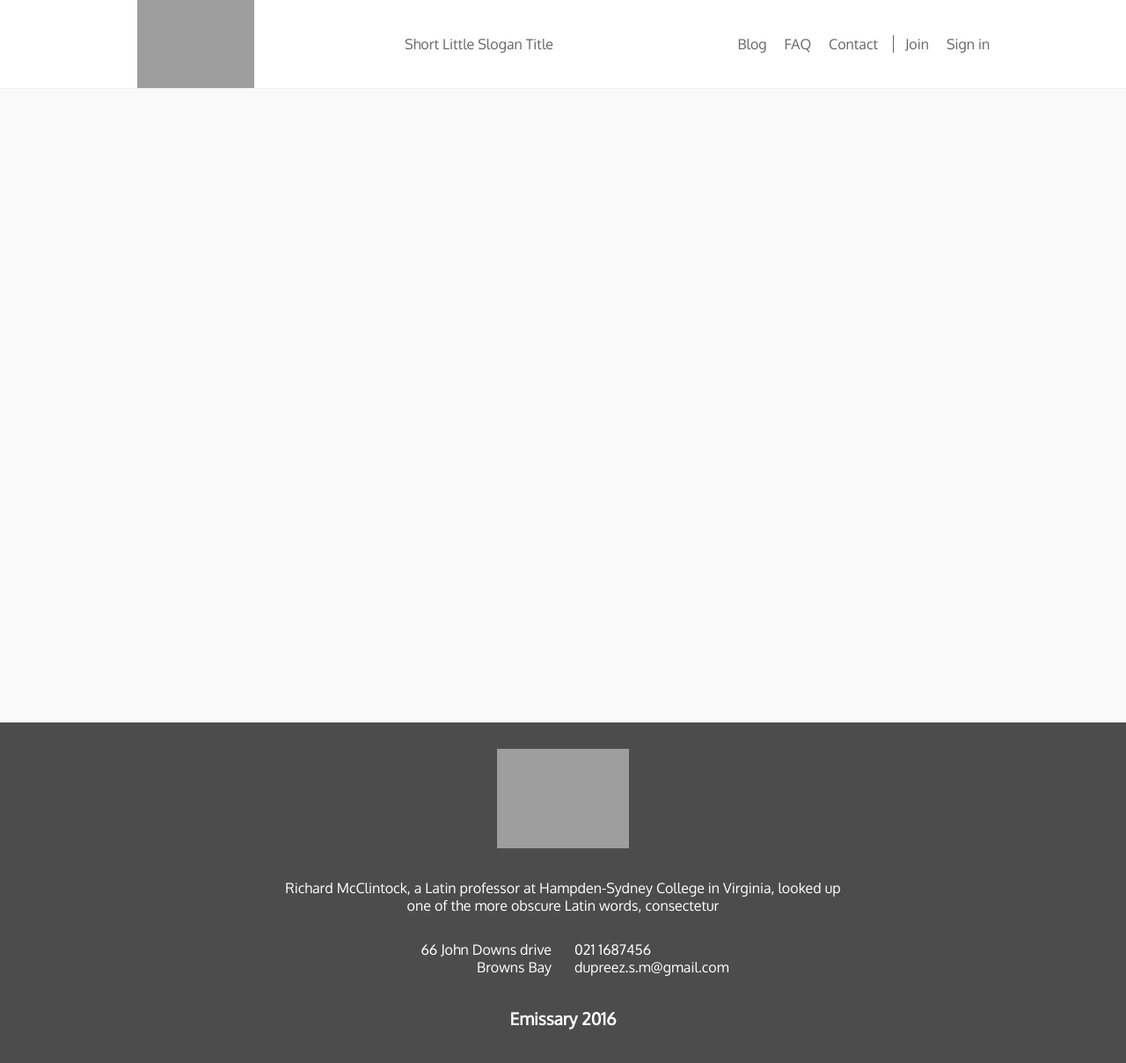
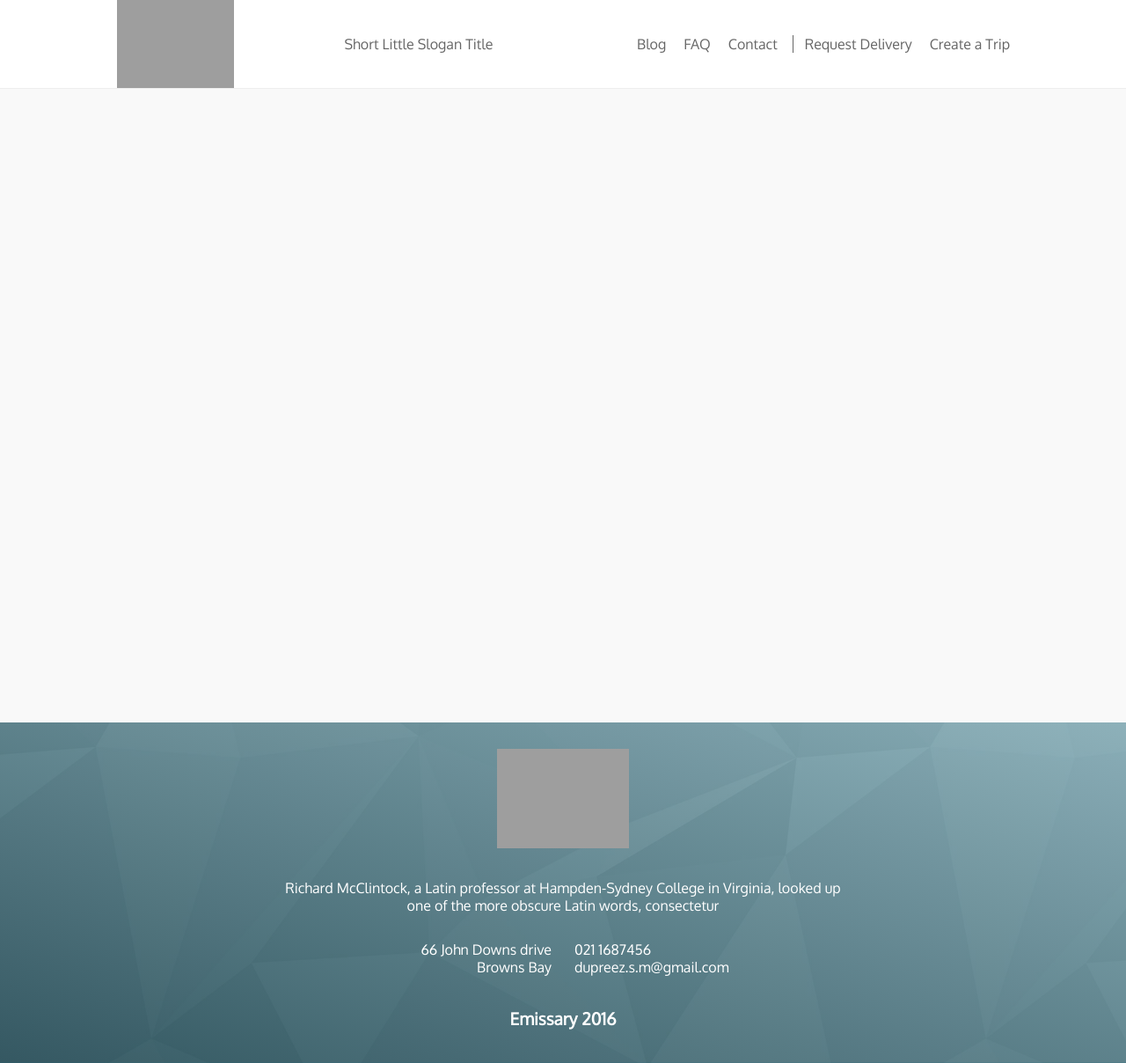
Before and after one commit to SDupZ/emissary, a Django app: page /blog/ in a window 1280 px wide. Shown: the whole page at 88% size. Run offline with Django 3.2, Linux system fonts and the light colour scheme; grey boxes are pictures that could not be loaded.

Commit message:
Added base template for deliveries and updated footer

```diff
--- a/default/views.py
+++ b/default/views.py
@@ -26,10 +26,6 @@ def contact(request):
         form = form_class(data=request.POST)
 
         if form.is_valid():
-            # contact_name = request.POST.get('contact_name', '')
-            # contact_email = request.POST.get('contact_email', '')
-            # form_content = request.POST.get('content', '')
-
             form.save()
 
     context = {
--- /dev/null
+++ b/delivery/admin.py
@@ -0,0 +1,2 @@
+from django.conf import settings
+from django.contrib import admin
--- a/emissary/urls.py
+++ b/emissary/urls.py
@@ -2,9 +2,12 @@ from django.conf.urls import url
 from django.contrib import admin
 
 from default.views import home, blog, faq, contact
+from delivery.views import create_trip, request_delivery
 
 from django.conf import settings
 from django.views.static import serve
+
+from filer.models import Folder, ThumbnailOption
 
 urlpatterns = [
     url(r'^admin/', admin.site.urls),
@@ -15,5 +18,13 @@ urlpatterns = [
     url(r'^faq/$', faq, name='faq'),
     url(r'^contact/$', contact, name='contact'),
 
+
+    url(r'^create-trip/$', create_trip, name='create_trip'),
+    url(r'^request-delivery/$', request_delivery, name='request_delivery'),
+
     url(r'^media/(?P<path>.*)$', serve, {'document_root': settings.MEDIA_ROOT, 'show_indexes': True}),
 ]
+
+
+admin.site.unregister(Folder)
+admin.site.unregister(ThumbnailOption)
--- a/static/css/main.css
+++ b/static/css/main.css
@@ -2556,7 +2556,9 @@ a {
 
 .footer {
   text-align: center;
-  background-color: #4c4c4c;
+  background-size: cover;
+  background-position: center center;
+  background-repeat: no-repeat;
   color: #fff; }
   .footer img {
     padding-top: 30px;
--- a/static/sass/components/_footer.scss
+++ b/static/sass/components/_footer.scss
@@ -1,7 +1,11 @@
 .footer {
     text-align: center;
 
-    background-color: $grey--charcoal;
+    // background-color: $grey--charcoal;
+    background-size: cover;
+    background-position: center center;
+    background-repeat: no-repeat;
+
     color: $white;
 
     img {
--- a/templates/includes/_footer.html
+++ b/templates/includes/_footer.html
@@ -1,6 +1,6 @@
 {% load static %}
 
-<div class="footer section">
+<div class="footer section" style="background-image: linear-gradient(to top right, rgba(76, 76, 76, 0.5), rgba(245, 245, 245, 0.5)), url({% static 'img/fallback/jumbotron_image.jpg'%})");>
       <div class="grid grid--center">
 
           <div class="grid__item one-whole">
--- a/templates/includes/_header.html
+++ b/templates/includes/_header.html
@@ -29,8 +29,8 @@
                     <li class="nav__item"><a class="nav__item__content" href="{% url 'faq' %}">FAQ</a></li>
                     <li class="nav__item"><a class="nav__item__content" href="{% url 'contact' %}">Contact</a></li>
                     <li class="nav__item divider-vertical"></li>
-                    <li class="nav__item"><a class="nav__item__content" href="#">Join</a></li>
-                    <li class="nav__item"><a class="nav__item__content" href="#">Sign in</a></li>
+                    <li class="nav__item"><a class="nav__item__content" href="{% url 'request_delivery' %}">Request Delivery</a></li>
+                    <li class="nav__item"><a class="nav__item__content" href="{% url 'create_trip' %}">Create a Trip</a></li>
                 </ul>
             </nav>
         </div>
@@ -43,14 +43,14 @@
         <li><a href="{% url 'blog' %}">Blog</a></li>
         <li><a href="{% url 'faq' %}">FAQ</a></li>
         <li><a href="{% url 'contact' %}">Contact</a></li>
-        <li><a href="">Join</a></li>
-        <li><a href="">Sign in</a></li>
+        <li><a href="{% url 'request_delivery' %}">Request Delivery</a></li>
+        <li><a href="{% url 'create_trip' %}">Create a Trip</a></li>
     </ul>
     <ul class="menu-splitR">
         <li><a href="{% url 'blog' %}">Blog</a></li>
         <li><a href="{% url 'faq' %}">FAQ</a></li>
         <li><a href="{% url 'contact' %}">Contact</a></li>
-        <li><a href="">Join</a></li>
-        <li><a href="">Sign in</a></li>
+        <li><a href="{% url 'request_delivery' %}">Request Delivery</a></li>
+        <li><a href="{% url 'create_trip' %}">Create a Trip</a></li>
     </ul>
 </div>
```
Also changed, not shown: delivery/views.py (added, +13 -0 lines), templates/create-trip.html (added, +13 -0 lines), templates/request-delivery.html (added, +13 -0 lines), delivery/__init__.py (added), delivery/models.py (added).
